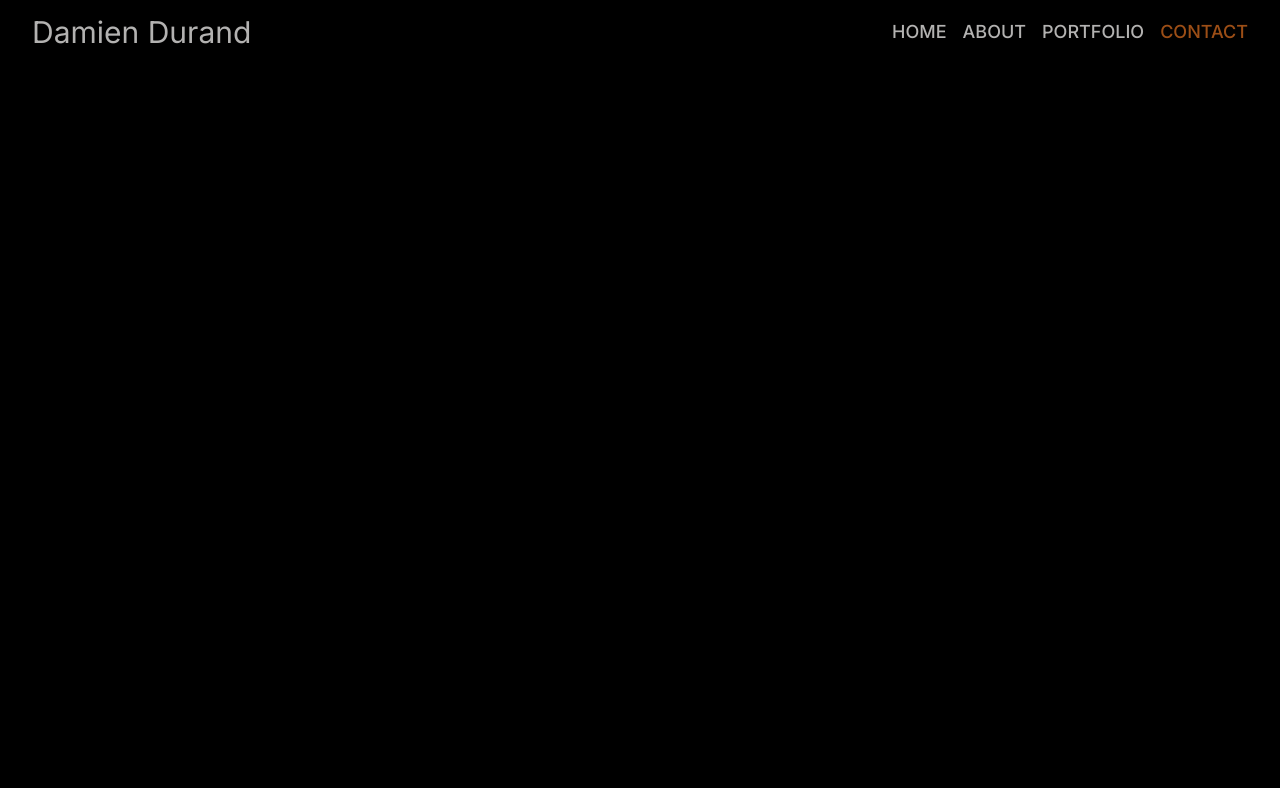
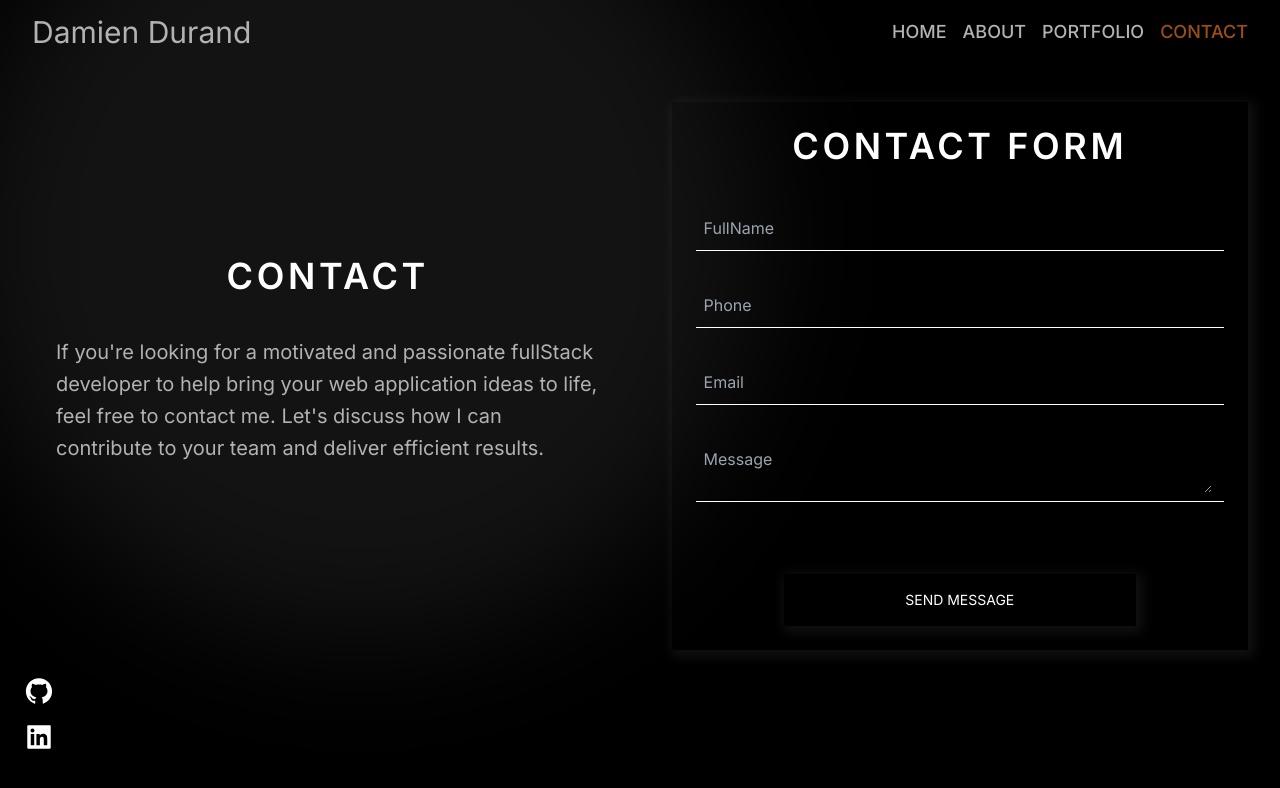
Before and after one commit to DAMIENDURAND64/PortFolio, a Next.js app: page /contact in a window 1280 px wide. Shown: the top 788 px of the page. Built offline with nearby package versions, Linux system fonts and the light colour scheme.

Commit message:
page contact done

```diff
--- a/package.json
+++ b/package.json
@@ -9,10 +9,12 @@
     "lint": "next lint"
   },
   "dependencies": {
+    "@hookform/resolvers": "^3.1.0",
     "@types/node": "18.16.3",
     "@types/react": "18.2.0",
     "@types/react-dom": "18.2.1",
     "autoprefixer": "10.4.14",
+    "emailjs-com": "^3.2.0",
     "eslint": "8.39.0",
     "eslint-config-next": "13.3.4",
     "framer-motion": "^10.12.7",
@@ -20,8 +22,10 @@
     "postcss": "8.4.23",
     "react": "18.2.0",
     "react-dom": "18.2.0",
+    "react-hook-form": "^7.43.9",
     "react-icons": "^4.8.0",
     "tailwindcss": "3.3.2",
-    "typescript": "5.0.4"
+    "typescript": "5.0.4",
+    "yup": "^1.1.1"
   }
 }
--- a/src/pages/contact/index.tsx
+++ b/src/pages/contact/index.tsx
@@ -1,9 +1,141 @@
-import React from "react";
+import Head from "next/head";
+import Wrapper from "@/components/Wrapper";
+import { SubmitHandler, useForm } from "react-hook-form";
+import { yupResolver } from "@hookform/resolvers/yup";
+import * as yup from "yup";
+import emailjs from "emailjs-com";
+import { useRouter } from "next/router";
+import { FormValues } from "@/utils/type";
+import { motion } from "framer-motion";
 
-type Props = {};
+export default function Contact() {
+  const router = useRouter();
+  const schema = yup
+    .object({
+      FullName: yup.string().max(50).required("Full Name is required"),
+      phone: yup
+        .number()
+        .typeError("Provide a valid phone number")
+        .required("Phone number is required"),
+      email: yup.string().email().max(200).required("Email is required"),
+      message: yup.string().max(4000).required("Message is required"),
+    })
+    .required();
 
-function index({}: Props) {
-  return <div>index</div>;
+  const {
+    register,
+    handleSubmit,
+    formState: { errors },
+  } = useForm<FormValues>({
+    resolver: yupResolver(schema),
+  });
+
+  const onSubmit: SubmitHandler<FormValues> = (formData) => {
+    emailjs
+      .send(
+        process.env.NEXT_PUBLIC_SERVICE_ID as string,
+        process.env.NEXT_PUBLIC_TEMPLATE_ID as string,
+        formData,
+        process.env.NEXT_PUBLIC_USER_ID as string
+      )
+      .then(
+        (result) => {
+          console.log(result.text);
+          alert("Your message has been sent successfully. Thank you!");
+          router.push("/").catch((err) => console.log(err));
+        },
+        (error) => {
+          console.log(error.text);
+          alert("Failed to send your message. Please try again.");
+        }
+      );
+  };
+
+  return (
+    <>
+      <Head>
+        <title>Damien Durand | Contact</title>
+      </Head>
+      <Wrapper className="text-White gap-12 flex flex-col justify-center items-center lg:flex-row pt-28 lg:pt-0">
+        <div className="md:px-6 py-6 text-center">
+          <div className="uppercase md:text-4xl text-3xl md:tracking-widest tracking-wide font-semibold">
+            Contact
+          </div>
+          <p className="leading-8 mb-8 text-xl text-start max-w-xl mt-10 text-WhiteGray">
+            If you&apos;re looking for a motivated and passionate fullStack
+            developer to help bring your web application ideas to life, feel
+            free to contact me. Let&apos;s discuss how I can contribute to your
+            team and deliver efficient results.
+          </p>
+        </div>
+        <div className="lg:w-1/2 sm:w-[30rem] px-6 text-center py-6 shadow-ShadowBlur">
+          <div className="uppercase md:text-4xl text-3xl md:tracking-widest tracking-wide font-semibold mb-10">
+            Contact Form
+          </div>
+          <form onSubmit={handleSubmit(onSubmit)}>
+            <div className="flex items-center border-b border-White py-2 mb-8">
+              <input
+                type="text"
+                className=" appearance-none bg-transparent border-none w-full text-White mr-3 py-1 px-2 leading-tight focus:outline-none"
+                placeholder="FullName"
+                {...register("FullName")}
+              />
+              {errors?.FullName && (
+                <p className="text-red-500 text-sm">
+                  {String(errors.FullName.message)}
+                </p>
+              )}
+            </div>
+            <div className="flex items-center border-b border-White py-2 mb-8">
+              <input
+                type="text"
+                className=" appearance-none bg-transparent border-none w-full text-White mr-3 py-1 px-2 leading-tight focus:outline-none"
+                placeholder="Phone"
+                {...register("phone")}
+              />
+              {errors.phone && (
+                <p className="text-red-500 text-sm">
+                  {String(errors.phone.message)}
+                </p>
+              )}
+            </div>
+            <div className="flex items-center border-b border-White py-2 mb-8">
+              <input
+                type="email"
+                className=" appearance-none bg-transparent border-none w-full text-White mr-3 py-1 px-2 leading-tight focus:outline-none"
+                placeholder="Email"
+                {...register("email")}
+              />
+              {errors?.email && (
+                <p className="text-red-500 text-sm">
+                  {String(errors.email.message)}
+                </p>
+              )}
+            </div>
+            <div className="flex items-center border-b border-White py-2 mb-8">
+              <textarea
+                className=" appearance-none bg-transparent border-none w-full text-White mr-3 py-1 px-2 leading-tight focus:outline-none"
+                placeholder="Message"
+                {...register("message")}
+              />
+              {errors?.message && (
+                <p className="text-red-500 text-sm">
+                  {String(errors.message.message)}
+                </p>
+              )}
+            </div>
+            <div className="w-full flex justify-center">
+              <motion.div
+                whileHover={{ scale: 1.1 }}
+                whileTap={{ scale: 0.9 }}
+                className=" mt-10 px-8 py-4 w-2/3 shadow-ShadowBlur uppercase text-sm cursor-pointer"
+              >
+                Send Message
+              </motion.div>
+            </div>
+          </form>
+        </div>
+      </Wrapper>
+    </>
+  );
 }
-
-export default index;
--- a/src/pages/index.tsx
+++ b/src/pages/index.tsx
@@ -13,7 +13,7 @@ export default function Home() {
           </div>
           <div className="flex flex-col justify-end items-start  xxs:h-[280px] sm:h-[430px] h-[345px] w-full">
             <hr className="w-full rounded-sm bg-Orange h-3 border-none" />
-            <div className="sm:text-[7.2rem] xs:text-7xl text-5xl text-White font-medium">
+            <div className="sm:text-[7.2rem] xs:text-7xl text-5xl text-White font-medium  w-full">
               Damien
             </div>
 
```
Also changed, not shown: src/utils/type.ts (+7 -0 lines), 2 other files (tests, documents, lock files or other folders).
